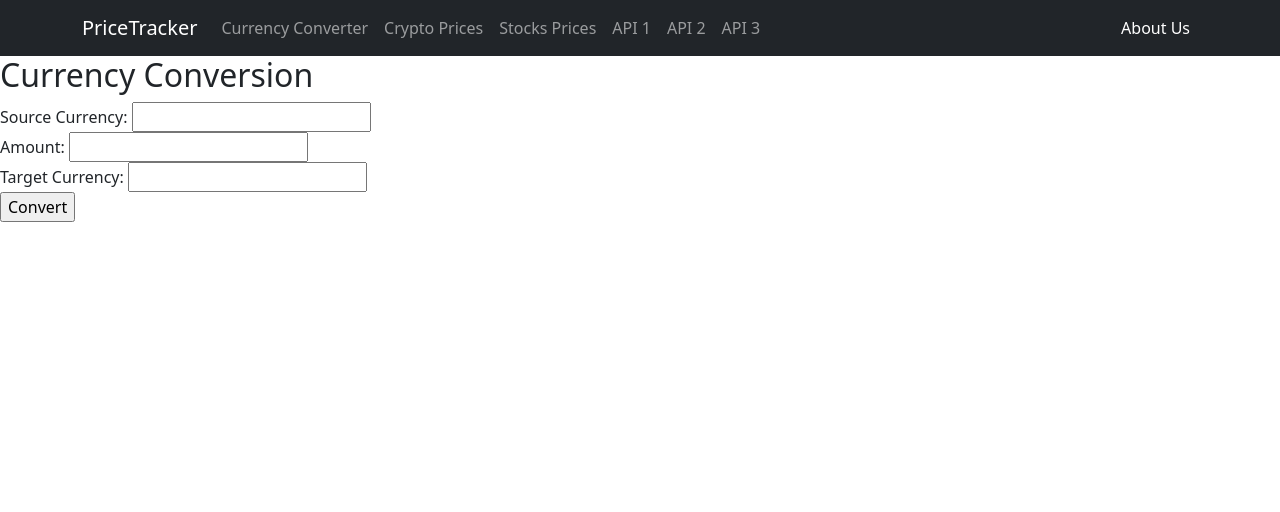
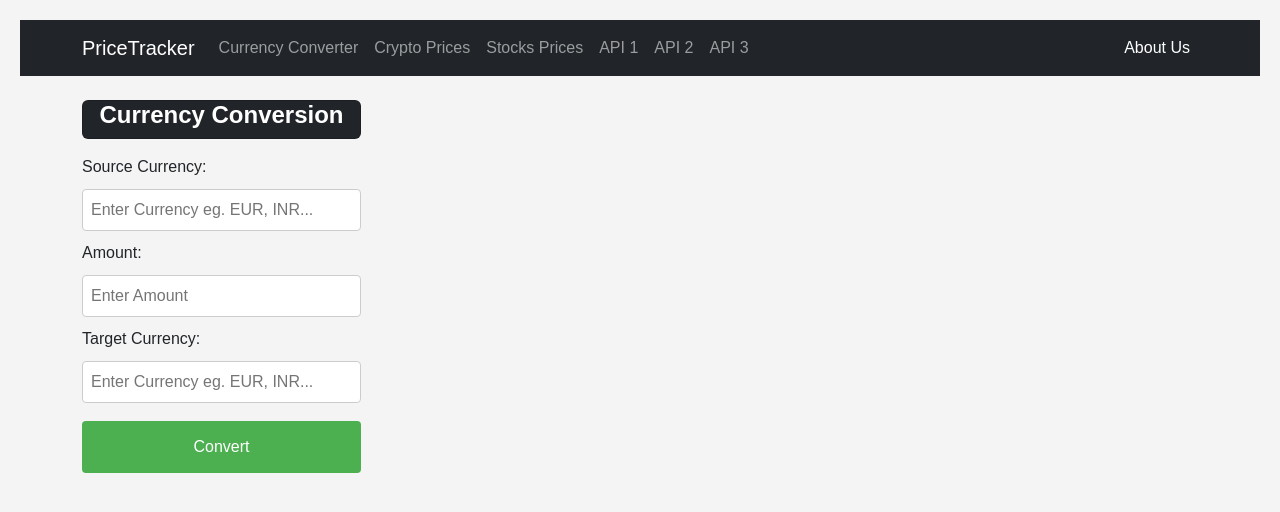
Before and after one commit to priyalpatil98/UniConverter, a Django app: page /convert/ in a window 1280 px wide. Shown: the top 512 px of the page. Run offline with Django 5.2, Linux system fonts and the light colour scheme.

Commit message:
Improved UI

```diff
--- a/scp_api_app/templates/currency_converter.html
+++ b/scp_api_app/templates/currency_converter.html
@@ -1,22 +1,36 @@
 {% extends 'partials/base.html' %}
 {% block title %}Currency Converter{% endblock %}
 
+
 {% block content %}
-<h2>Currency Conversion</h2>
+
+<div class="container">
+    <div class="col-md-3 mt-4">
+        <div class="card text-white bg-dark mb-3 text-center">
+            <h4><strong>Currency Conversion</strong></h4>
+        </div>
+
     <form method="get" action="">
-        Source Currency: <input type="text" name="source_currency" required><br>
-        Amount: <input type="number" name="amount" step="any" required><br>
-        Target Currency: <input type="text" name="target_currency" required><br>
+        Source Currency: <input type="text" name="source_currency" required placeholder="Enter Currency eg. EUR, INR..."><br>
+        Amount: <input type="number" name="amount" step="any" required placeholder="Enter Amount"><br>
+        Target Currency: <input type="text" name="target_currency" required placeholder="Enter Currency eg. EUR, INR..."><br>
         <input type="submit" value="Convert">
     </form>
 
+</div>
+
+<div class="col-md-3 mt-4">
+
     {% if data %}
-    <h3>Conversion Result</h3>
-    <p>Converted Amount: {{ data.converted_amount }}</p>
-    <p>Source Currency: {{ data.source_currency }}</p>
+    <div class="card text-white bg-dark mb-3 text-center">
+        <h4><strong>Conversion Result</strong></h4>
+    </div>
+    <p><strong>Converted Amount: {{ data.converted_amount }}</strong></p>
+    <!-- <p>Source Currency: {{ data.source_currency }}</p>
     <p>Amount: {{ data.amount }}</p>
-    <p>Target Currency: {{ data.target_currency }}</p>
+    <p>Target Currency: {{ data.target_currency }}</p> -->
     {% elif error %}
-    <p>Error: {{ error }}</p>
+    <p><strong>Error: {{ error }}</strong></p>
     {% endif %}
+</div>
 {% endblock %}
--- a/scp_api_app/templates/partials/base.html
+++ b/scp_api_app/templates/partials/base.html
@@ -13,7 +13,48 @@
 
     <!--Custome CSS
     <link rel="stylesheet" href="{% static '/style.css' %}">-->
+    <style>
+    body {
+        font-family: Arial, sans-serif;
+        margin: 20px;
+        padding: 0;
+        background-color: #f4f4f4;
+    }
+    h2 {
+        color: #333;
+    }
+    form {
+        margin-bottom: 20px;
+    }
+    input[type=text], input[type=number] {
+        width: 100%;
+        padding: 8px;
+        margin: 10px 0;
+        display: inline-block;
+        border: 1px solid #ccc;
+        border-radius: 4px;
+        box-sizing: border-box;
+    }
+    input[type=submit] {
+        width: 100%;
+        background-color: #4CAF50;
+        color: white;
+        padding: 14px 20px;
+        margin: 8px 0;
+        border: none;
+        border-radius: 4px;
+        cursor: pointer;
+    }
+    input[type=submit]:hover {
+        background-color: #45a049;
+    }
 
+    p {
+            color: #555;
+            font-size: 16px;
+            line-height: 1.6;
+        }
+  </style>
   </head>
   <body>
 
```
